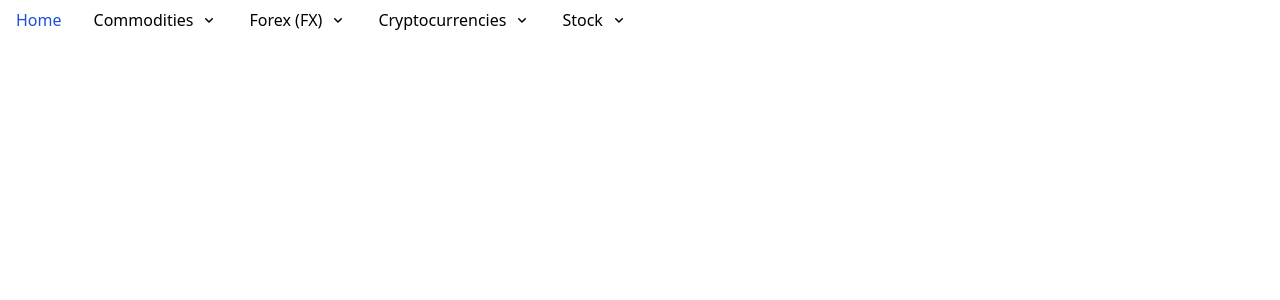
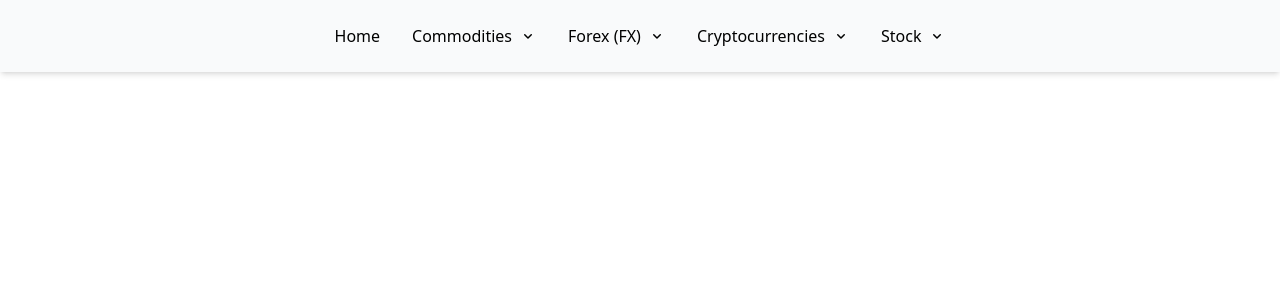
Before and after one commit to ganbold-adilbish/clepher-test-1, a Next.js app: page / in a window 1280 px wide. Shown: the top 300 px of the page. Built offline with nearby package versions, Linux system fonts and the light colour scheme.

Commit message:
Update NavBar

```diff
--- a/components/NavBar/index.tsx
+++ b/components/NavBar/index.tsx
@@ -133,12 +133,10 @@ const navbarItems = [
 
 export default function NavBar() {
   return (
-    <div className="hidden w-full md:block md:w-auto">
-      <div className="font-medium flex flex-col p-4 md:p-0 mt-4 border border-gray-100 rounded-lg bg-gray-50 md:flex-row md:mt-0 md:border-0 md:bg-white">
-        {navbarItems.map((navbarItem) => (
-          <NavBarItem key={navbarItem.id} {...navbarItem} />
-        ))}
-      </div>
+    <div className="font-medium flex flex-col p-4 shadow-md bg-gray-50 md:flex-row md:justify-center">
+      {navbarItems.map((navbarItem) => (
+        <NavBarItem key={navbarItem.id} {...navbarItem} />
+      ))}
     </div>
   );
 }
```
